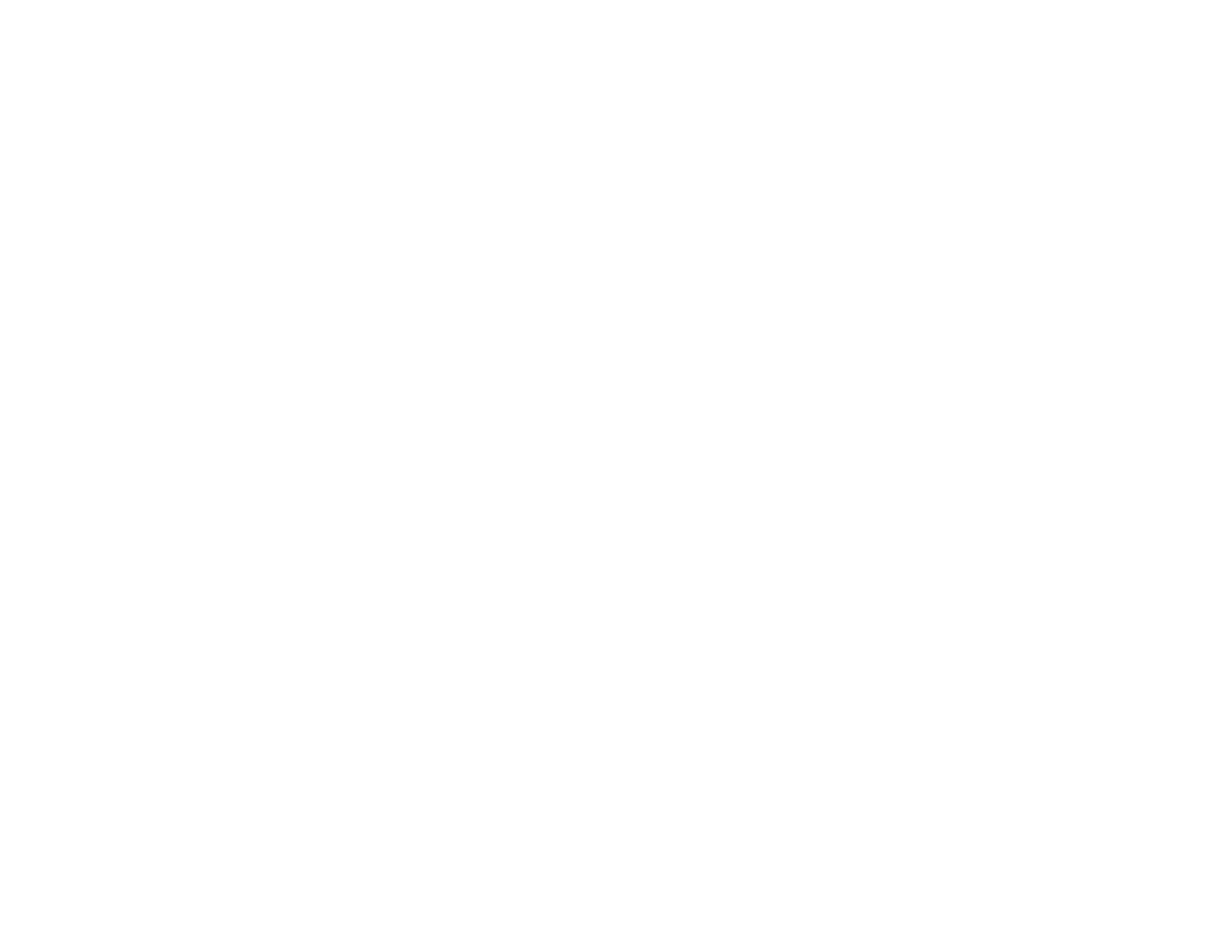
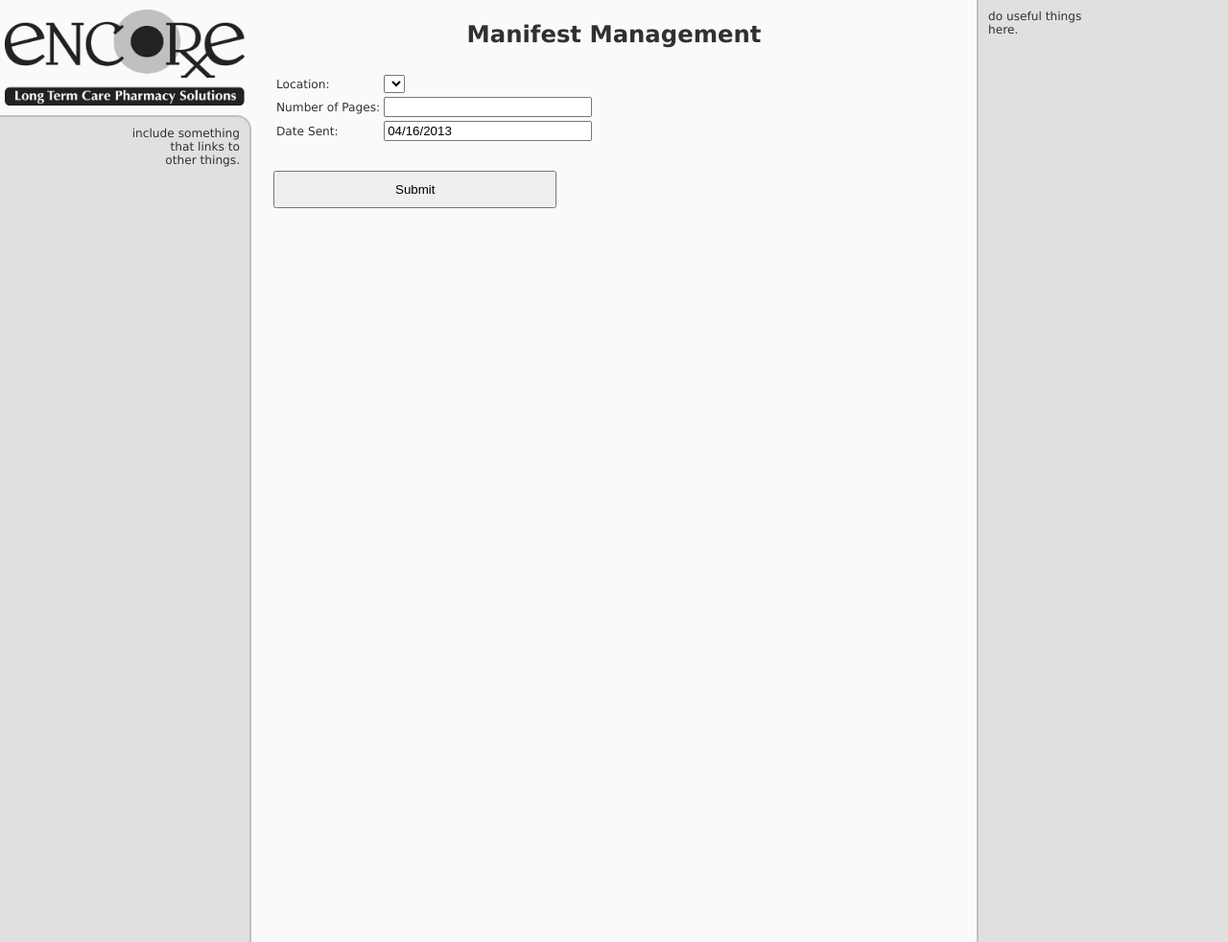
Before and after one commit to rxaaron/manifests, a PHP site: page / in a window 1280 px wide. Before the commit the page is empty. Shown: the whole page at 96% size. Run offline with PHP 8.4, Linux system fonts and the light colour scheme; data that the repository does not hold is empty; a stand-in replaces the project's code that opens the database connection.

Commit message:
css updates, fixed date for mysql

```diff
--- a/index.php
+++ b/index.php
@@ -2,11 +2,30 @@
 <html>
     <head>
         <meta http-equiv="Content-Type" content="text/html; charset=UTF-8">
-        <title></title>
+        <title>Manifest Management</title>
+                <link rel="stylesheet" href="rsc/manifest.css" type="text/css" />
+        <link rel="shortcut icon" href="rsc/favicon.ico" />
     </head>
     <body>
-        <?php
-        // put your code here
-        ?>
+        <div id="banner">
+            <a href="http://gmapserver/"><img src="rsc/ENC_Logo.png" alt="Encore!!!" width ="250" height="100"></a>
+        </div>
+        <div id="menu">
+                <p>include something<br />
+                that links to<br />
+                other things.</p>
+            </div>
+        <div id="main">
+            <div id="title">
+                <h1>Manifest Management</h1>
+            </div>
+            <div id="content">
+                <?php include_once 'mfst_entry.php'; ?>
+            </div>
+        </div>
+        <div id="sidebar">
+            <p>do useful things<br />
+            here.</p>
+        </div>
     </body>
 </html>
--- /dev/null
+++ b/mfst_entry.php
@@ -0,0 +1,27 @@
+<form name="msft" action="scripts/mfst_commit.php" method="POST" autocomplete="off">
+    <table>
+        <tr>
+            <td>Location:</td>
+            <td>
+                <select name="location">
+                <?php include_once('scripts/locations.php'); ?>
+                </select>
+            </td>
+        </tr>
+        <tr>
+            <td>Number of Pages:</td>
+            <td>
+                <input type="text" name="numpages" value="" size="24" autocomplete="off" />
+            </td>
+        </tr>
+        <tr>
+            <td>Date Sent:</td>
+            <td>
+                <input type="text" name="datesent" value="<?php echo date("m/d/Y"); ?>" size="24" autocomplete="off" />
+            </td>
+        </tr>
+    </table>
+    <br />
+    <br />
+    <input type="submit" value="Submit" name="submit" class="entry" />
+</form>
--- /dev/null
+++ b/rsc/manifest.css
@@ -0,0 +1,44 @@
+/*
+    Document   : manifest
+    Created on : Apr 16, 2013, 11:07:32 AM
+    Author     : rxaaron
+    Description: Clean interface for quick access
+*/
+
+body
+{margin:0; padding:0; color:#303030; background:#fafafa; font:76% Verdana,Tahoma,sans-serif;}
+
+/**Top of the page stuff**/
+#banner
+{width:260px; height:100px; top:10px; left:5px; position:fixed;}
+
+#title
+{position:absolute; top:5px; height:45px; left:0px; width:100%; text-align:center;}
+
+/**Menu Bar**/
+#menu
+{position:fixed; top:120px; left:0px; height:100%; width:260px; overflow:auto; background:#e0e0e0; border-right:2px solid #c0c0c0; border-top:2px solid #c0c0c0; text-align:right; border-top-right-radius:15px;}
+
+#menu p
+{margin:10px;}
+
+/**Main Area**/
+#main
+{position:absolute; top:0px; left:265px; right:265px; bottom:0px;}
+
+/**Content Area**/
+#content
+{position:absolute; top:55px; left:0px; height:auto; width:100%; overflow:auto; padding:20px;}
+
+#content table
+{border:0px;}
+
+#content input.entry
+{padding:10px 125px 10px 125px;}
+
+/**Side Bar**/
+#sidebar
+{position:fixed; top:0px; right:0px; height:100%; width:260px; overflow:auto; background:#e0e0e0; border-left:2px solid #c0c0c0;}
+
+#sidebar p
+{margin:10px;}
--- a/scripts/mfst_commit.php
+++ b/scripts/mfst_commit.php
@@ -5,6 +5,9 @@ include_once('dbconn.php');
 if (!$db) {
     echo 'ERROR: Could not connect to the database.';
 } else {
+    if (!isset($_POST['numpages'])){
+        echo "Please enter number of pages.<br />Use the back button to return.";
+    }else{
         $location=$_POST['location'];
         $datesent=date("Ydm",strtotime($_POST['datesent']));
         $numpages=$_POST['numpages'];
@@ -15,4 +18,5 @@ if (!$db) {
             header("Location:/test/msft_entry.php");
         }
     }
+}
 ?>
```
Also changed, not shown: msft_entry.php (deleted, +0 -20 lines), rsc/ENC_Logo.png (added), rsc/favicon.ico (added), scripts/locations.php (line endings or trailing spaces), 1 other file. Lines whose indentation alone changed are shown as unchanged.
